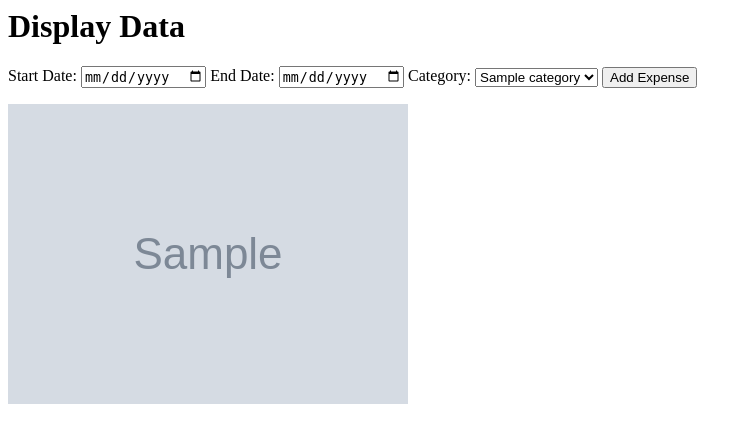
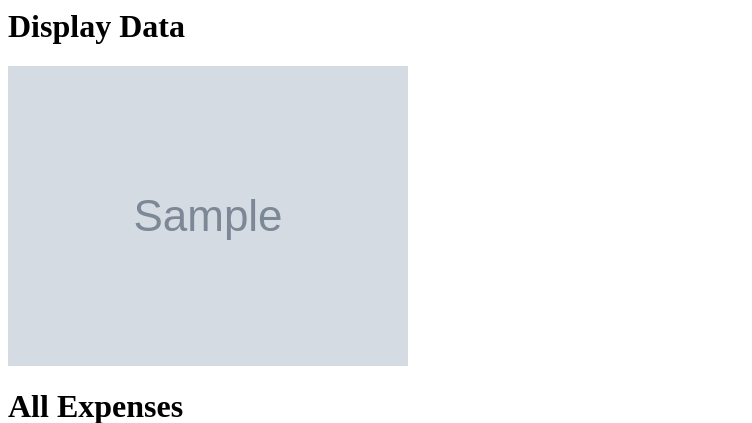
Before and after one commit to daniel99estrada/Budgeting-Website, a Flask app: template BudgetWebsite/Templates/display_data.html in a window 1280 px wide. Shown: the top 423 px of the page, without its empty margins (0-752 px from the left). Run offline with Flask 2, Linux system fonts and the light colour scheme; data comes from the database, SQL or seed files in the repository; both versions use the stored data as it was after the commit; tables that the repository leaves empty hold one stand-in row (values such as "Sample post"); the template is opened without the code that fills it: values that come from a table or form of the project are taken from there, most other values are stand-ins (such as "Sample title", 1, 10 or a date in 2020); grey boxes marked "Sample" are stand-in pictures.

Commit message:
Simplified add expense form

```diff
--- a/BudgetWebsite/Templates/display_data.html
+++ b/BudgetWebsite/Templates/display_data.html
@@ -1,19 +1,4 @@
 <h1>Display Data</h1>
-<form method="POST">
-  <label for="start-date">Start Date:</label>
-  <input type="date" id="start-date" name="start-date">
-
-  <label for="end-date">End Date:</label>
-  <input type="date" id="end-date" name="end-date">
-
-  <label for="category">Category:</label>
-  <select id="category" name="category">
-    {% for category in categories %}
-      <option value="{{ category }}">{{ category }}</option>
-    {% endfor %}
-  </select>
-  <input type="submit" value="Add Expense">
-</form>
 <img src="{{ chart_file }}" alt="Expenses by Category">
 </body>
 
--- a/BudgetWebsite/main.py
+++ b/BudgetWebsite/main.py
@@ -24,25 +24,26 @@ class Income(db.Model):
 
 @app.route('/add_expense', methods=['POST'])
 def add_expense():
-    type = request.form['expense-income']
+    type = request.form.get('expense-income')
     name = request.form['name']
     cost = request.form['cost']
-    category = request.form['category']
-    # new_category = request.form['new_category']
-    date_str = request.form['date']
+    category = request.form.get('category')
+    other_category = request.form.get('other_category')
     date_str = request.form['date']
 
     if not date_str:
         today = date.today()
         date_str = today.strftime('%Y-%m-%d')
 
-    # if new_category:
-    #     category = new_category
-
     date_obj = datetime.strptime(date_str, '%Y-%m-%d').date()
 
+    if category == 'other':
+        category = other_category
+
+    category = "boom"
+
     if type == 'income':
-        income = Income(source=name, value=cost, date=date_obj)
+        income = Income(source=category, value=cost, date=date_obj)
         db.session.add(income)
     else:
         expense = Expense(name=name, cost=cost, category=category, date=date_obj)
```
Also changed, not shown: BudgetWebsite/Templates/add_expense.html (+31 -10 lines), BudgetWebsite/instance/expenses.db, BudgetWebsite/static/chart.png.
